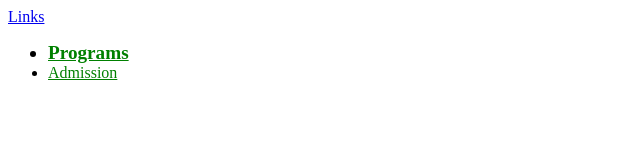
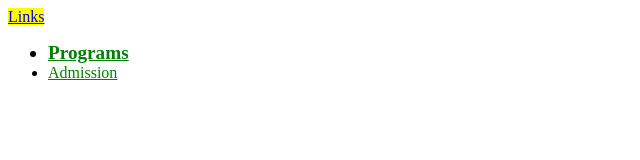
Before and after one commit to BCITstudent/Week6Practice, a plain HTML site: page index.html in a window 1280 px wide. Shown: the full height of the page, 0-640 px from the left. Drawn offline with Linux system fonts and the light colour scheme.

Commit message:
Added a rule to highlight the BCIT homepage.

```diff
--- a/stylesheet.css
+++ b/stylesheet.css
@@ -27,3 +27,7 @@
     font-size: 120%;
     font-weight: bold;
 }
+
+a[title="BCIT homepage"]{
+    background-color: yellow;
+}
```
